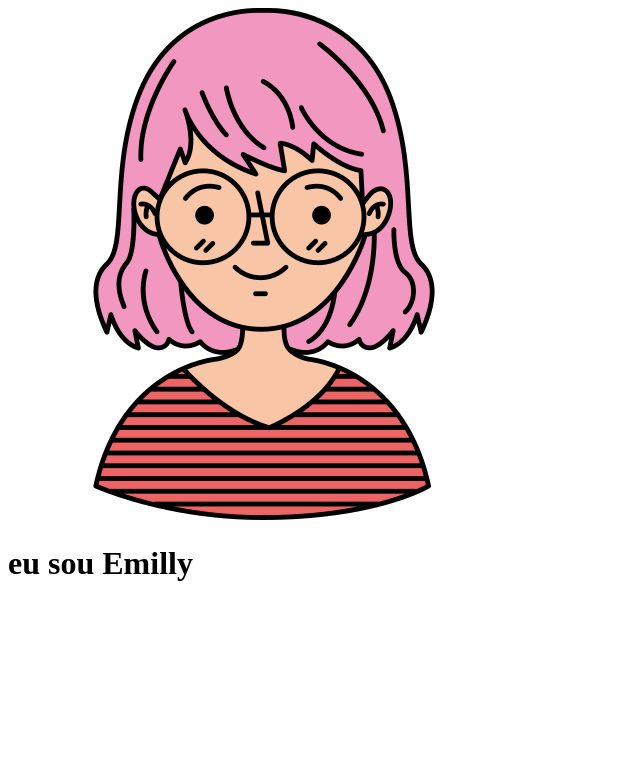
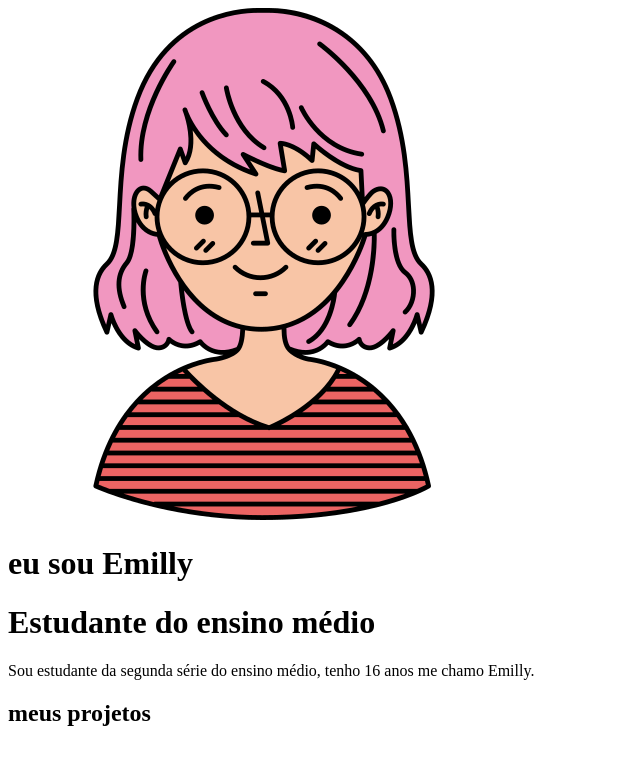
Before and after one commit to emilly20085/meu-portifolio, a plain HTML site: page index.html in a window 1280 px wide. Shown: the whole page, without its empty margins (0-640 px from the left). Drawn offline with Linux system fonts and the light colour scheme.

Commit message:
descrição

```diff
--- a/index.html
+++ b/index.html
@@ -9,9 +9,11 @@
     <header>
         <img src="img/4113028.png" alt="" >
         <h1>eu sou Emilly</h1>
+        <h1>Estudante do ensino médio</h1>
+        <p>Sou estudante da segunda série do ensino médio, tenho 16 anos me chamo Emilly.</p>
     </header>
     <main>
-
+        <h2>meus projetos</h2>
     </main>
     <footer>
 
```
